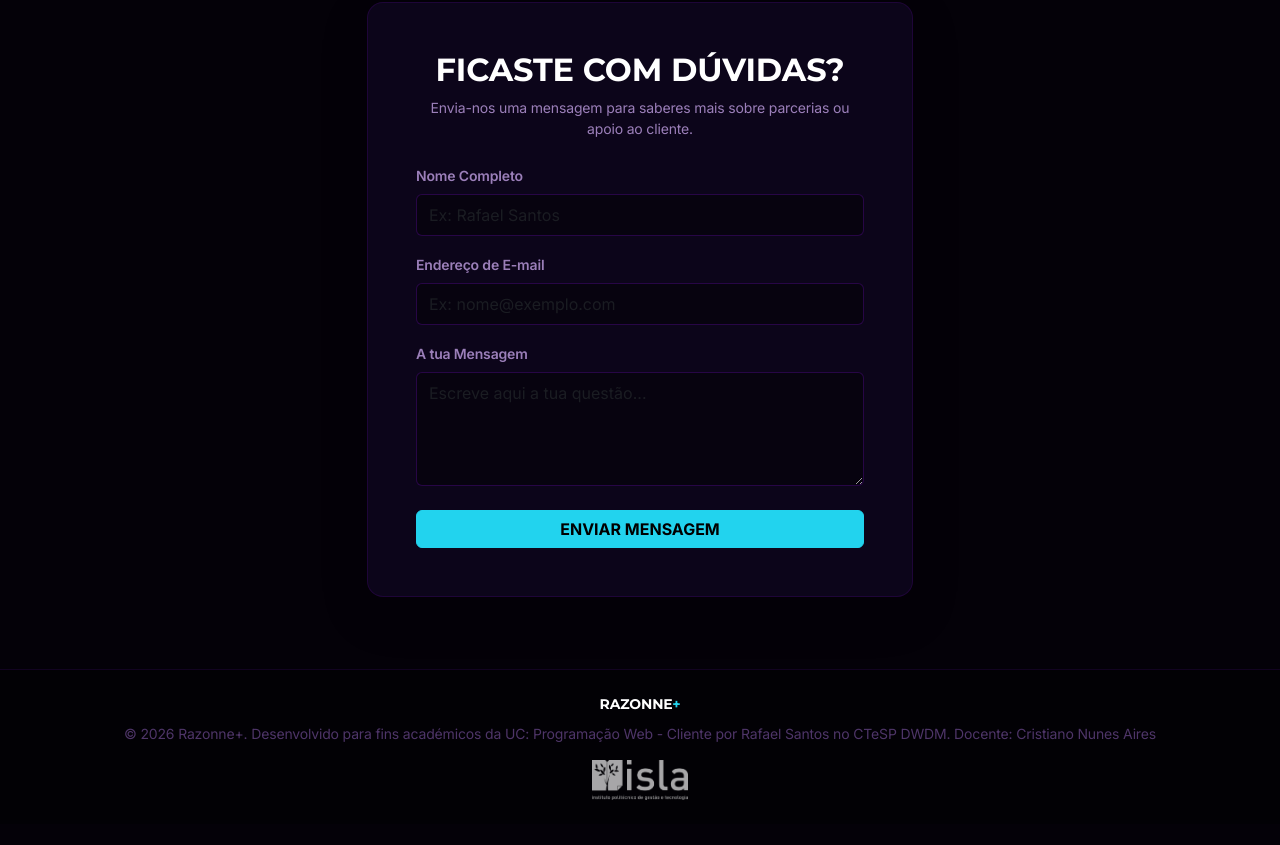
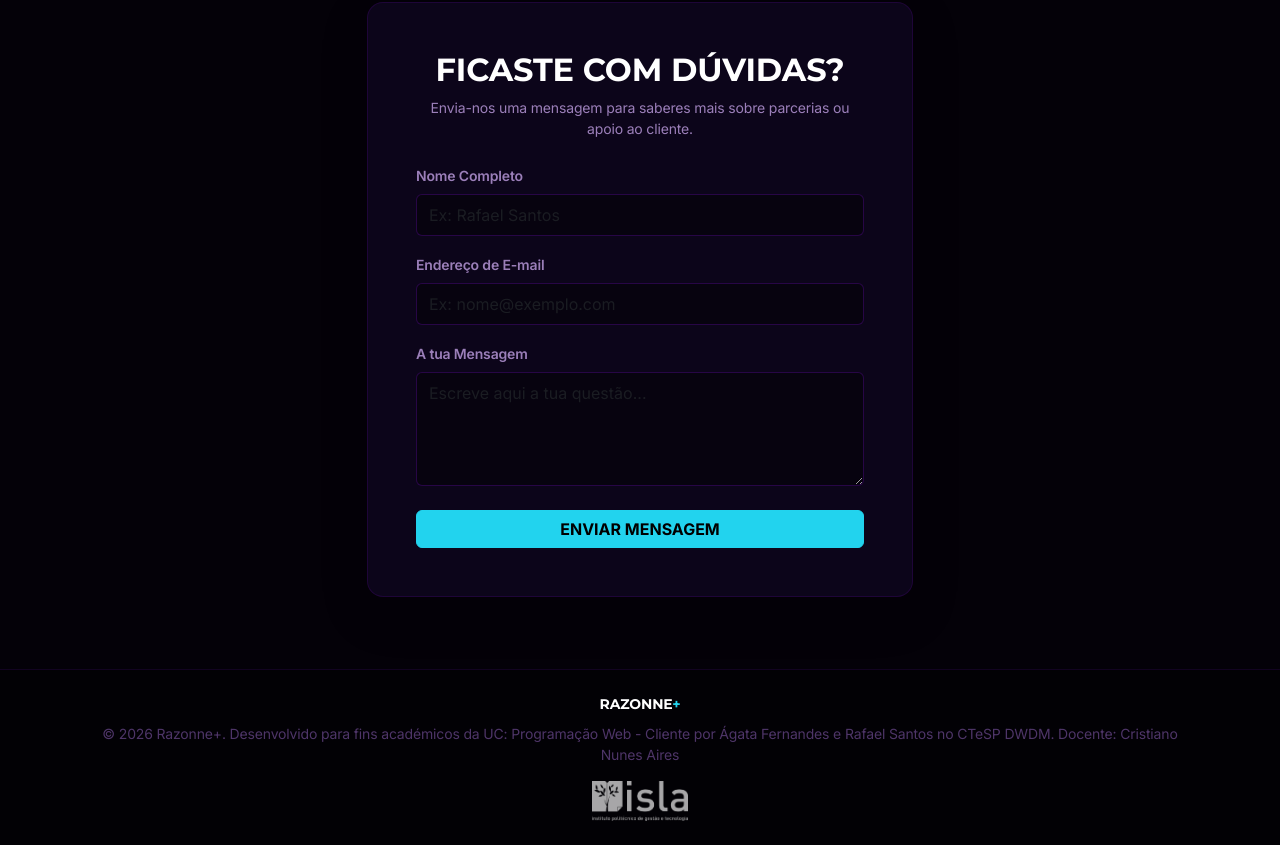
Before and after one commit to rafamsantos28/pwc, a plain HTML site: page index.html in a window 1280 px wide. Shown: the part 1649-2494 px from the top of the page. Before the commit the page ends 2473 px from the top, so only its background shows below. Drawn offline with nearby package versions, Linux system fonts and the light colour scheme.

Commit message:
Update index.html

```diff
--- a/index.html
+++ b/index.html
@@ -259,7 +259,7 @@
     <footer class="py-4 border-t-dark bg-footer-dark text-center text-muted-footer small">
         <div class="container">
             <p class="mb-2 font-logo fw-bold text-white tracking-tighter text-uppercase">Razonne<span class="text-cyan font-light">+</span></p>
-            <p class="mb-0">&copy; 2026 Razonne+. Desenvolvido para fins académicos da UC: Programação Web - Cliente por Rafael Santos no CTeSP DWDM. Docente: Cristiano Nunes Aires</p>
+            <p class="mb-0">&copy; 2026 Razonne+. Desenvolvido para fins académicos da UC: Programação Web - Cliente por Ágata Fernandes e Rafael Santos no CTeSP DWDM. Docente: Cristiano Nunes Aires</p>
             <div class="mt-3">
                 <img src="img/isla.png" alt="Logo ISLA Gaia" class="img-fluid custom-logo-footer" style="max-height: 40px;">
             </div>
```
